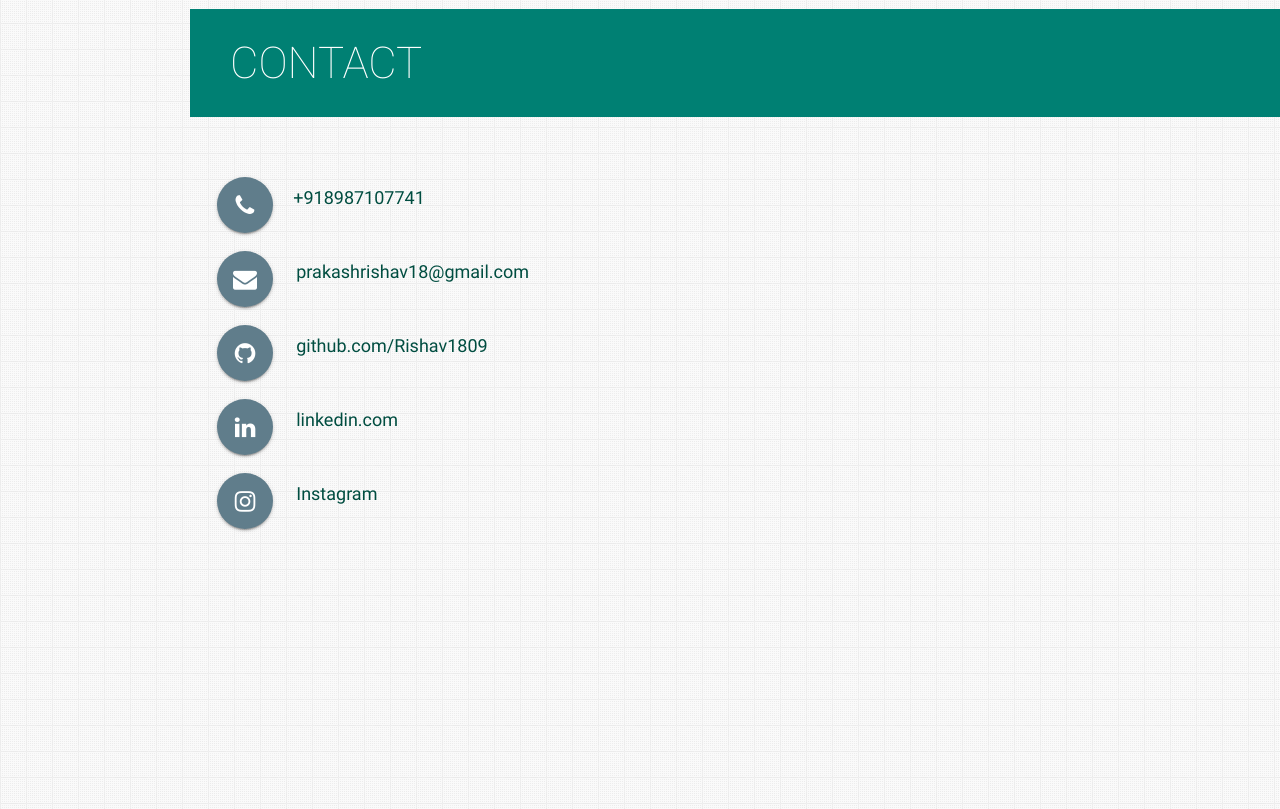
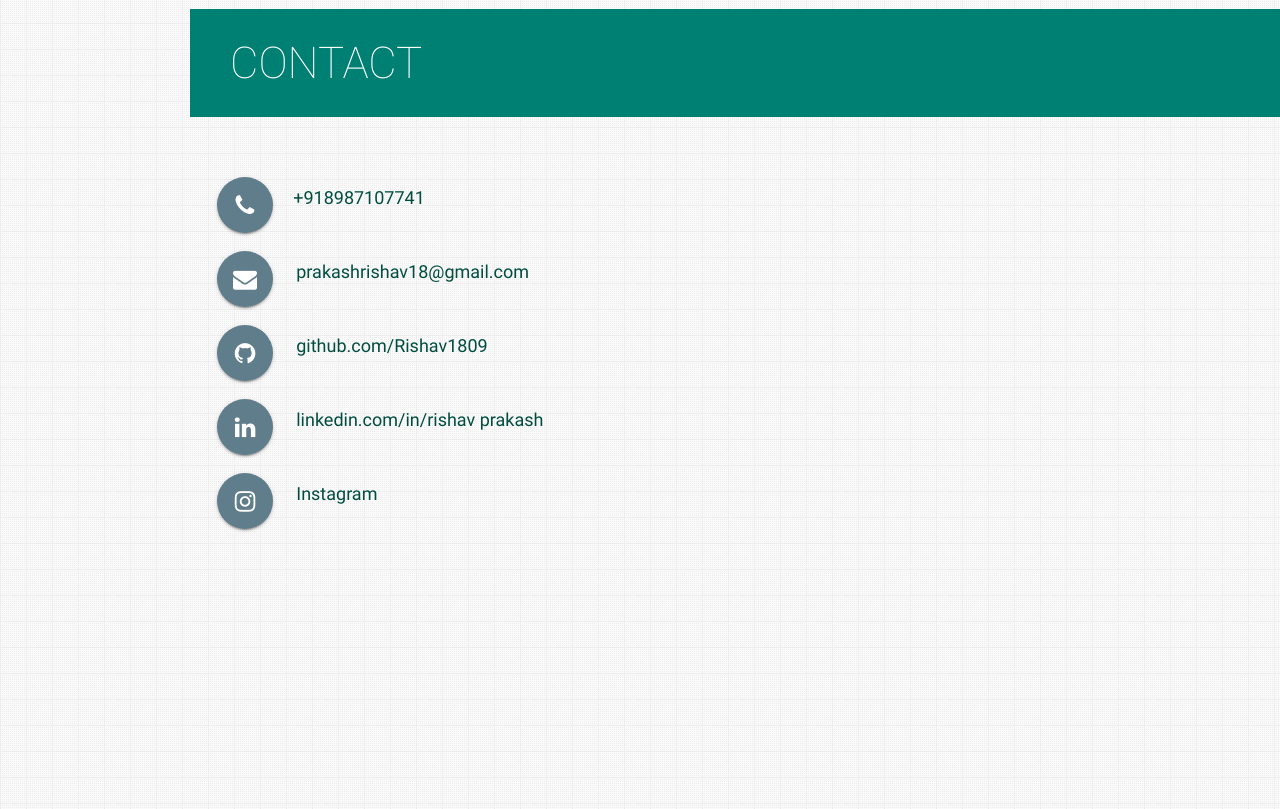
Before and after one commit to Rishav1809/website-portfolio, a plain HTML site: page index.html in a window 1280 px wide. Shown: the part 4371-5180 px from the top of the page. Drawn offline with nearby package versions, Linux system fonts and the light colour scheme.

Commit message:
Update index.html

```diff
--- a/index.html
+++ b/index.html
@@ -201,7 +201,7 @@
               <h5>Self-driven, quick starter, passionate programmer with a curious mind who enjoys solving a complex and challenging real-world problems.</h5>
             </div>
             <div class="social">
-              <a href="http://linkedin.com" target="_blank">
+              <a href="https://www.linkedin.com/in/rishav-prakash-931729298/" target="_blank">
                 <button class="icon-btn linkedin">
                   <i class="fa fa-linkedin"></i>
                 </button>
@@ -443,11 +443,11 @@
               target="_blank">github.com/Rishav1809</a></a>
         </p>
         <p>
-          <a aria-label="View Varad on LinkedIn" href="http://linkedin.com" target="_blank"
+          <a aria-label="View Varad on LinkedIn" href="https://www.linkedin.com/in/rishav-prakash-931729298/" target="_blank"
             data-position="top" data-tooltip="View Varad on LinkedIn"
             class="btn-floating btn-large waves-effect waves-light blue-grey tooltipped"><i
-              class="fa fa-linkedin"></i><a aria-label="Varad on LinkedIn" href="http://linkedin.com"
-              class="hoverline" target="_blank">linkedin.com</a></a>
+              class="fa fa-linkedin"></i><a aria-label="Varad on LinkedIn" href="https://www.linkedin.com/in/rishav-prakash-931729298/"
+              class="hoverline" target="_blank">linkedin.com/in/rishav prakash</a></a>
         </p>
         <p>
           <a aria-label="View Varad on Instagram" href="https://www.instagram.com/rishav_1809/" target="_blank"
```
